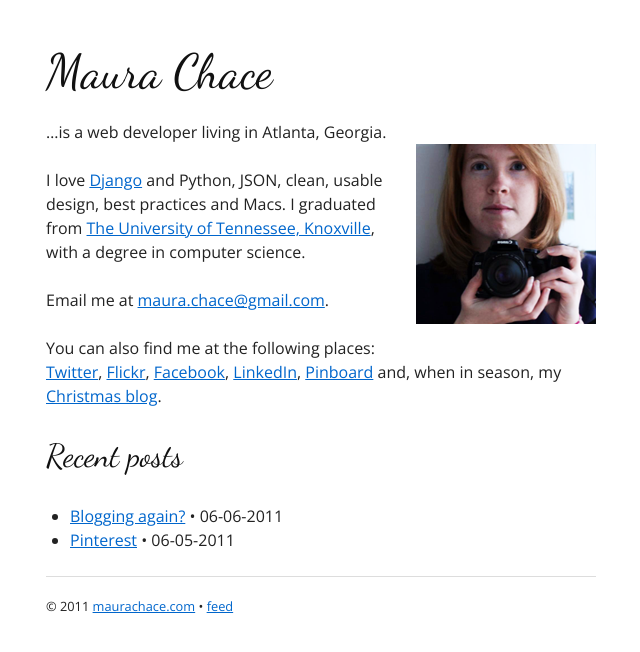
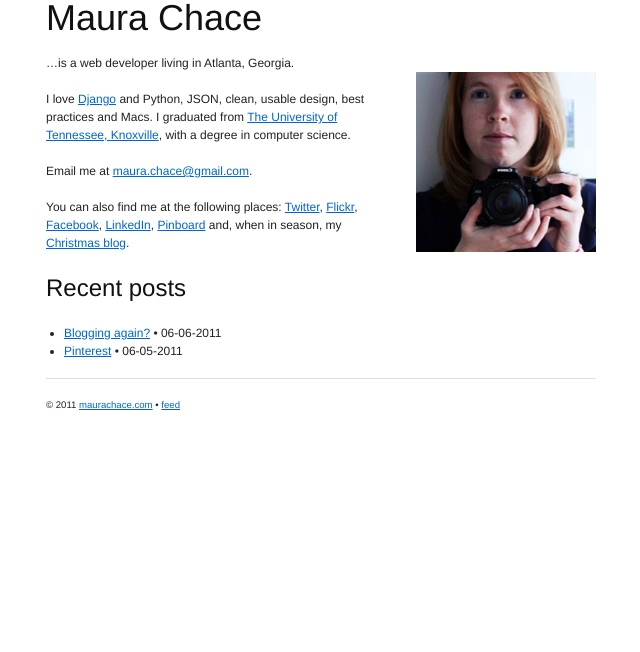
Before and after one commit to maurackelly/maurackelly.github.io, a Jekyll site: the page built from index.md, in a window 1280 px wide. Shown: the top 652 px of the page, without its empty margins (319-959 px from the left). Built offline with Jekyll 4.4.1, drawn with Linux system fonts in a browser that asks for light colours.

Commit message:
Updating blueprint.

```diff
--- a/media/css/ie.css
+++ b/media/css/ie.css
@@ -1,7 +1,7 @@
 /* -----------------------------------------------------------------------
 
 
- Blueprint CSS Framework 1.0
+ Blueprint CSS Framework 1.0.1
  http://blueprintcss.org
 
    * Copyright (c) 2007-Present. See LICENSE for more info.
--- a/media/css/print.css
+++ b/media/css/print.css
@@ -1,7 +1,7 @@
 /* -----------------------------------------------------------------------
 
 
- Blueprint CSS Framework 1.0
+ Blueprint CSS Framework 1.0.1
  http://blueprintcss.org
 
    * Copyright (c) 2007-Present. See LICENSE for more info.
--- a/media/css/screen.css
+++ b/media/css/screen.css
@@ -1,7 +1,7 @@
 /* -----------------------------------------------------------------------
 
 
- Blueprint CSS Framework 1.0
+ Blueprint CSS Framework 1.0.1
  http://blueprintcss.org
 
    * Copyright (c) 2007-Present. See LICENSE for more info.
@@ -26,8 +26,8 @@
 
 /* typography.css */
 html {font-size:100.01%;}
-body {font-size:100%;color:#222;background:#fff;font-family:'Open Sans', Helvetica, Arial, sans-serif;padding:3em;}
-h1, h2, h3, h4, h5, h6 {font-weight:normal;color:#111;font-family:'Dancing Script', serif;}
+body {font-size:75%;color:#222;background:#fff;font-family:"Helvetica Neue", Arial, Helvetica, sans-serif;}
+h1, h2, h3, h4, h5, h6 {font-weight:normal;color:#111;}
 h1 {font-size:3em;line-height:1;margin-bottom:0.5em;}
 h2 {font-size:2em;margin-bottom:0.75em;}
 h3 {font-size:1.5em;line-height:1;margin-bottom:1em;}
@@ -38,7 +38,7 @@
 p {margin:0 0 1.5em;}
 .left {float:left !important;}
 p .left {margin:1.5em 1.5em 1.5em 0;padding:0;}
-.right {float:right !important; margin-left:0.5em;}
+.right {float:right !important;}
 p .right {margin:1.5em 0 1.5em 1.5em;padding:0;}
 a:focus, a:hover {color:#09f;}
 a {color:#06c;text-decoration:underline;}
@@ -84,10 +84,10 @@
 legend {font-weight:bold;font-size:1.2em;margin-top:-0.2em;margin-bottom:1em;}
 fieldset, #IE8#HACK {padding-top:1.4em;}
 legend, #IE8#HACK {margin-top:0;margin-bottom:0;}
-input[type=text], input[type=password], input.text, input.title, textarea {background-color:#fff;border:1px solid #bbb;color:#000;}
-input[type=text]:focus, input[type=password]:focus, input.text:focus, input.title:focus, textarea:focus {border-color:#666;}
+input[type=text], input[type=password], input[type=url], input[type=email], input.text, input.title, textarea {background-color:#fff;border:1px solid #bbb;color:#000;}
+input[type=text]:focus, input[type=password]:focus, input[type=url]:focus, input[type=email]:focus, input.text:focus, input.title:focus, textarea:focus {border-color:#666;}
 select {background-color:#fff;border-width:1px;border-style:solid;}
-input[type=text], input[type=password], input.text, input.title, textarea, select {margin:0.5em 0;}
+input[type=text], input[type=password], input[type=url], input[type=email], input.text, input.title, textarea, select {margin:0.5em 0;}
 input.text, input.title {width:300px;padding:5px;}
 input.title {font-size:1.5em;}
 textarea {width:390px;height:250px;padding:5px;}
```
